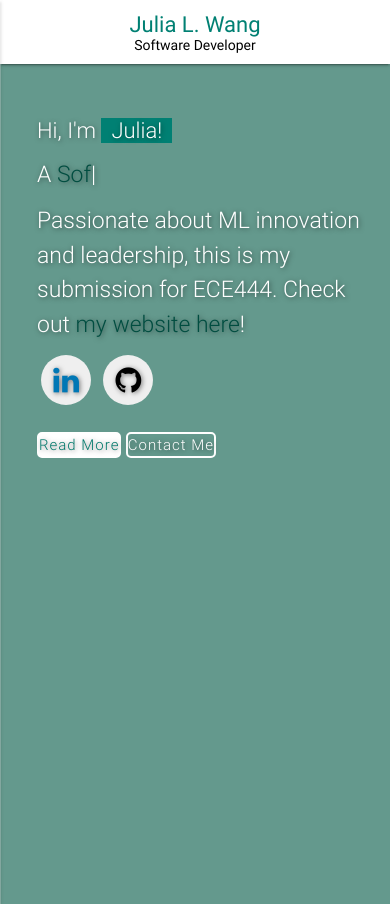
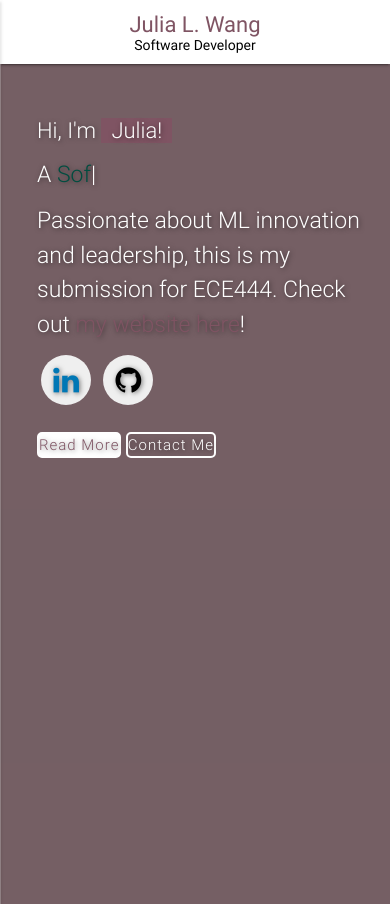
Before and after one commit to JuliaLWang9/julialwang9.github.io, a plain HTML site: page index.html in a window 390 px wide. Shown: the top 904 px of the page. Drawn offline with nearby package versions, Linux system fonts and the light colour scheme; some icons are missing.

Commit message:
Update colors

```diff
--- a/assets/css/style.css
+++ b/assets/css/style.css
@@ -85,7 +85,7 @@
   position: relative;
   padding: 11px 35px;
   background: #fff;
-  color: #00796b;
+  color: #7f5463;
   border: 2px solid #fff;
   font-weight: 600;
   font-size: 15px;
@@ -97,7 +97,7 @@
 
 /* .readme:hover{
   color: white;
-  background-color: #00796b;
+  background-color: #7f5463;
 } */
 
 .contactme {
@@ -116,7 +116,7 @@
 }
 
 .contactme:hover{
-  color: #00796b;
+  color: #7f5463;
   background-color: white;
 }
 /* main body */
@@ -140,7 +140,7 @@ body {
 } */
 
 a {
-  color: #004d40;
+  color: #7f5463;
 }
 
 /* main blockqoute */
@@ -237,7 +237,7 @@ ul.side-nav li {
 
 ul.side-nav.fixed a {
   box-sizing: content-box;
-  color: rgb(16, 202, 56);
+  color: rgb(127,84,99);
   display: block;
   line-height: 100%;
   padding: 10px 0 12px;
@@ -320,7 +320,7 @@ h3 {
 } */
 
 #intro.section {
-  background: #a7ffeb repeat;
+  background: #c29ea7 repeat;
   position: relative;
 }
 
@@ -473,7 +473,7 @@ a.hoverline {
 } */
 
 a.hoverline:hover {
-  border-bottom: 3px solid #004d40 !important;
+  border-bottom: 3px solid #7f5463 !important;
 }
 
 #skills .card.large {
@@ -549,7 +549,7 @@ small {
 /* main .teal-text */
 
 .teal-text {
-  color: #008073 !important;
+  color: #7f5463 !important;
 }
 
 /* .teal-text {
@@ -559,7 +559,7 @@ small {
 /* .teal */
 
 .teal {
-  background-color: #008073 !important;
+  background-color: #7f5463 !important;
 }
 
 /* .teal {
@@ -602,7 +602,7 @@ small {
     position: absolute;
   }
   nav a.button-collapse, nav a.button-collapse i {
-    color: #009688;
+    color: #7f5463;
     height: 56px;
     line-height: 56px;
   }
```
